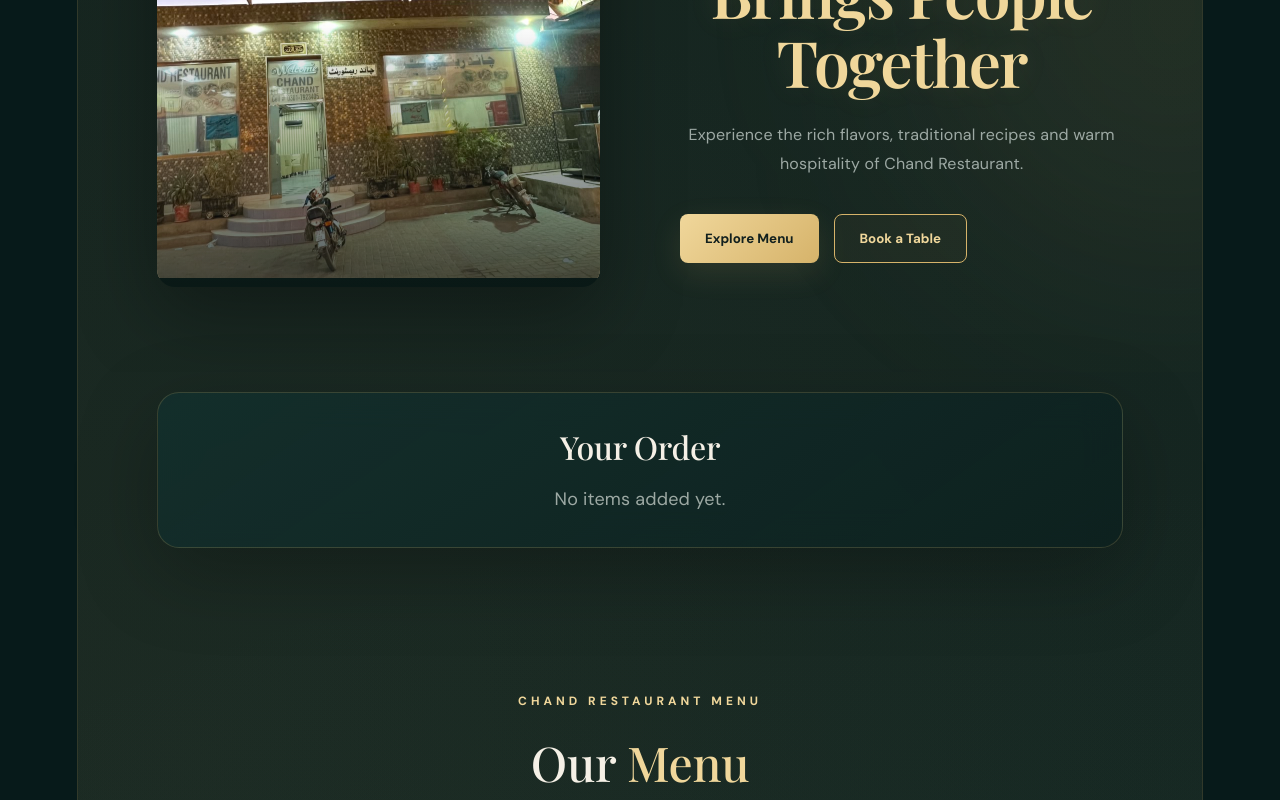
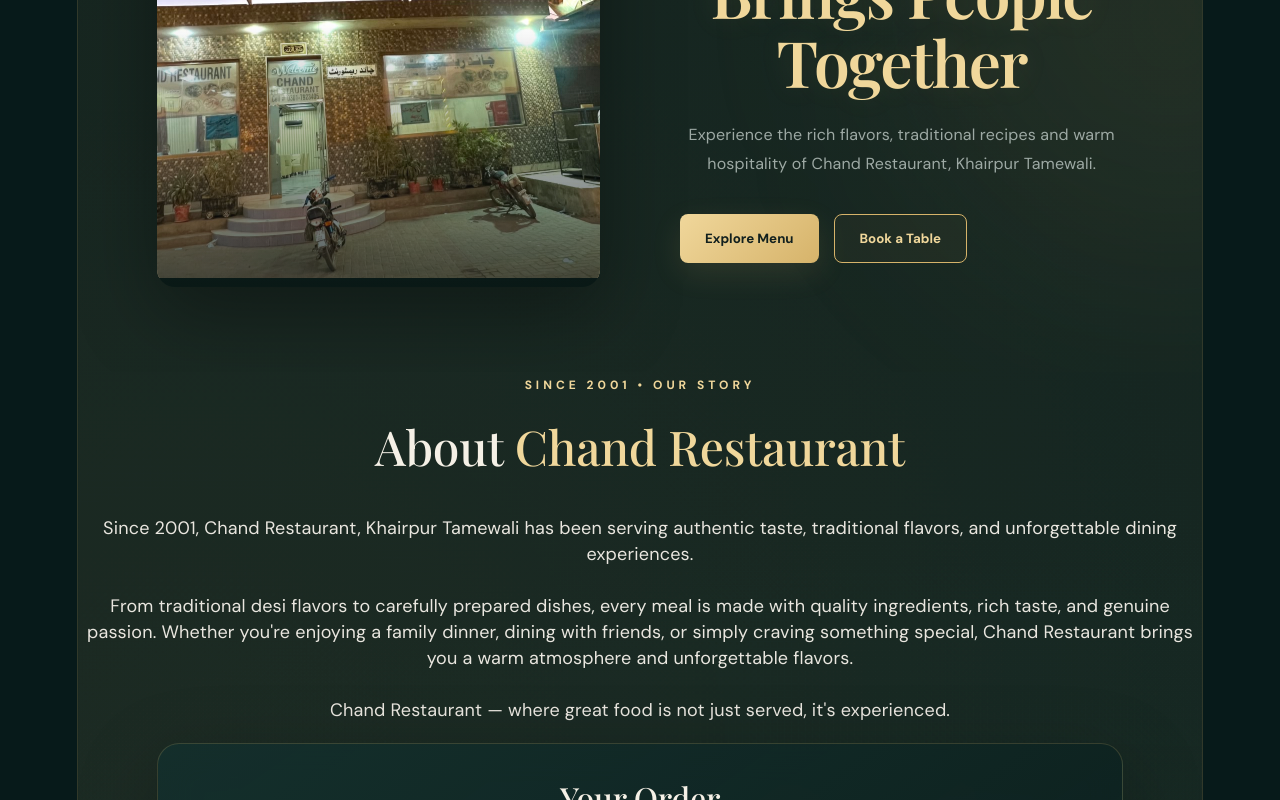
Before and after one commit to roze512/chand-restaurant, a React (Vite) app: page / in a window 1280 px wide. Shown: the part 360-1160 px from the top of the page. Built offline with nearby package versions, Linux system fonts and the light colour scheme.

Commit message:
Add since 2001 restaurant story

```diff
--- a/src/App.jsx
+++ b/src/App.jsx
@@ -245,6 +245,7 @@ function App() {
       ])
     }
   }
+
   const increaseQuantity = (name) => {
     setCart(
       cart.map((item) =>
@@ -276,6 +277,7 @@ function App() {
   const removeItem = (name) => {
     setCart(cart.filter((item) => item.name !== name))
   }
+
   useEffect(() => {
     if (cart.length > 0) {
       setTimeout(() => {
@@ -288,6 +290,7 @@ useEffect(() => {
       }, 100)
     }
   }, [cart])
+
   const total = cart.reduce(
     (sum, item) => sum + item.price * item.quantity,
     0
@@ -378,7 +381,10 @@ useEffect(() => {
   return (
     <div className="app">
       <header className="navbar">
-        <div className="logo">CHAND</div>
+        <div className="logo">
+          CHAND RESTAURANT
+          <small>Khairpur Tamewali</small>
+        </div>
 
         <nav>
           <a href="#home">Home</a>
@@ -397,7 +403,10 @@ useEffect(() => {
 
       <main className="hero animate-on-scroll" id="home">
         <div className="hero-image">
-          <img src={restaurantImage} alt="Chand Restaurant" />
+          <img
+            src={restaurantImage}
+            alt="Chand Restaurant Khairpur Tamewali"
+          />
         </div>
 
         <div className="hero-content">
@@ -411,7 +420,7 @@ useEffect(() => {
 
           <p className="description">
             Experience the rich flavors, traditional recipes and warm
-            hospitality of Chand Restaurant.
+            hospitality of Chand Restaurant, Khairpur Tamewali.
           </p>
 
           <div className="hero-buttons">
@@ -426,6 +435,33 @@ useEffect(() => {
           </div>
         </div>
       </main>
+
+      <section className="about-section animate-on-scroll" id="about">
+        <div className="section-title">
+          <p>SINCE 2001 • OUR STORY</p>
+
+          <h2>
+            About <span>Chand Restaurant</span>
+          </h2>
+        </div>
+
+        <p className="about-text">
+          Since 2001, Chand Restaurant, Khairpur Tamewali has been serving
+          authentic taste, traditional flavors, and unforgettable dining
+          experiences.
+          <br />
+          <br />
+          From traditional desi flavors to carefully prepared dishes, every
+          meal is made with quality ingredients, rich taste, and genuine
+          passion. Whether you're enjoying a family dinner, dining with
+          friends, or simply craving something special, Chand Restaurant
+          brings you a warm atmosphere and unforgettable flavors.
+          <br />
+          <br />
+          Chand Restaurant — where great food is not just served, it's
+          experienced.
+        </p>
+      </section>
 
       <div
         ref={cartRef}
@@ -521,7 +557,7 @@ useEffect(() => {
 
       <section className="menu-section" id="menu">
         <div className="section-title">
-          <p>CHAND RESTAURANT MENU</p>
+          <p>CHAND RESTAURANT • KHAIRPUR TAMEWALI</p>
 
           <h2>
             Our <span>Menu</span>
```
Lines whose indentation alone changed are shown as unchanged.
